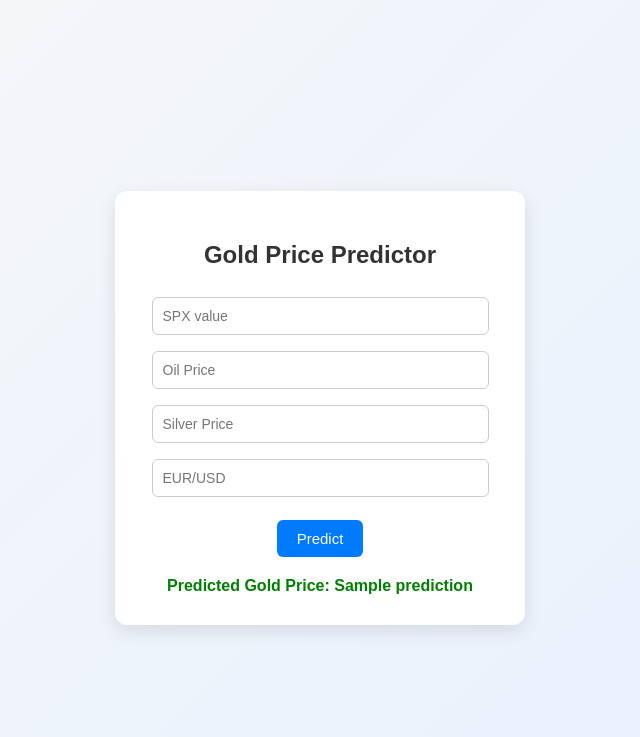
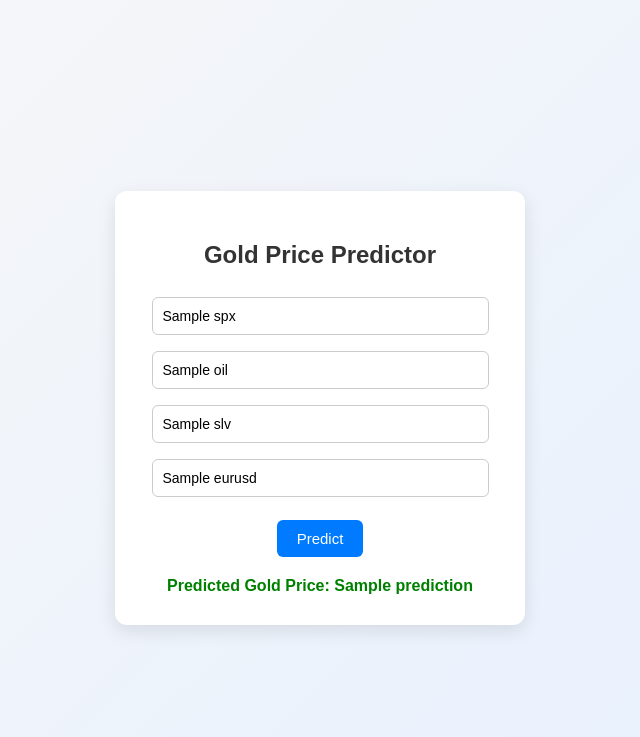
Before and after one commit to Hemasri-M21/goldpriceprediction, a Flask app: template templates/index.html in a window 1280 px wide. Shown: the top 737 px of the page, without its empty margins (320-960 px from the left). Run offline with Flask 3, Linux system fonts and the light colour scheme; the template is opened without the code that fills it: most values are stand-ins (such as "Sample title", 1, 10 or a date in 2020); parts of the project's set-up code (start-up, migrations or seed data) failed here and were passed over.

Commit message:
modified flask post behaviour

```diff
--- a/app.py
+++ b/app.py
@@ -9,17 +9,25 @@ model = pickle.load(open("gold_model.pkl", "rb"))
 @app.route("/", methods=["GET","POST"])
 def home():
     prediction = None
+    spx = oil = slv = eurusd = ""
 
     if request.method == "POST":
-        spx = float(request.form["spx"])
-        oil = float(request.form["oil"])
-        slv = float(request.form["slv"])
-        eurusd = float(request.form["eurusd"])
+        spx = request.form["spx"]
+        oil = request.form["oil"]
+        slv = request.form["slv"]
+        eurusd = request.form["eurusd"]
 
-        data = np.array([[spx, oil, slv, eurusd]])
+        data = np.array([[float(spx), float(oil), float(slv), float(eurusd)]])
         prediction = model.predict(data)[0]
 
-    return render_template("index.html", prediction=prediction)
+    return render_template(
+        "index.html",
+        prediction=prediction,
+        spx=spx,
+        oil=oil,
+        slv=slv,
+        eurusd=eurusd
+    )
 
 if __name__ == "__main__":
     app.run(debug=True)
--- a/templates/index.html
+++ b/templates/index.html
@@ -66,11 +66,10 @@
 <h2>Gold Price Predictor</h2>
 
 <form method="POST">
-    <input name="spx" placeholder="SPX value" required>
-    <input name="oil" placeholder="Oil Price" required>
-    <input name="slv" placeholder="Silver Price" required>
-    <input name="eurusd" placeholder="EUR/USD" required>
-
+    <input name="spx" placeholder="SPX value" value="{{ spx }}">
+    <input name="oil" placeholder="Oil Price" value="{{ oil }}">
+    <input name="slv" placeholder="Silver Price" value="{{ slv }}">
+    <input name="eurusd" placeholder="EUR/USD" value="{{ eurusd }}">
     <button type="submit">Predict</button>
 </form>
 
```
Also changed, not shown: 1 other file.
